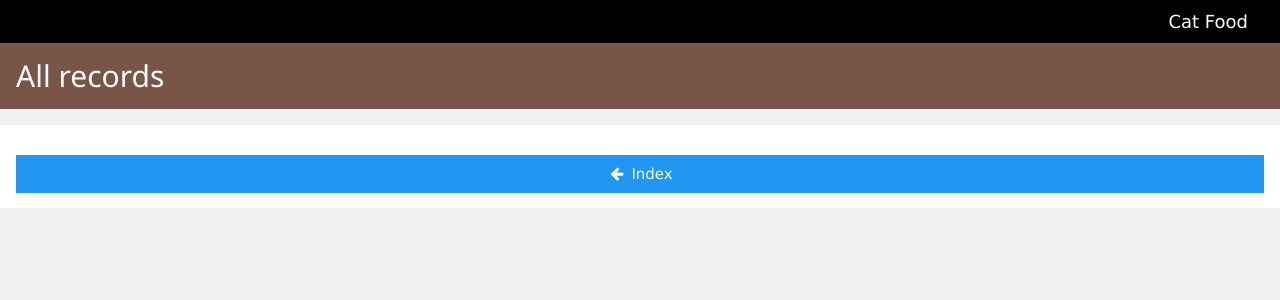
After one commit to dvolk/catfood, a Flask app: page /all in a window 1280 px wide. The commit adds this page. Shown: the top 300 px of the page. Run offline with Flask 2, Linux system fonts and the light colour scheme; data that the repository does not hold is empty.

Commit message:
add change value and show all records page

```diff
--- a/main.py
+++ b/main.py
@@ -18,6 +18,27 @@ class CalorieRecord(db.Document):
     t = db.IntField()  # MMSS
     e = db.IntField()  # epochtime
     calories = db.IntField()
+
+
+@app.route("/all")
+def all():
+    records = list(CalorieRecord.objects.order_by("-e").all())
+
+    today = datetime.datetime.today()
+    epochtime_now = int(today.timestamp())
+
+    def nice_time(t2):
+        return humanize.naturaltime(
+            datetime.timedelta(seconds=(epochtime_now - t2))
+        ).capitalize()
+
+    return flask.render_template(
+        "all.jinja2",
+        title="catfood",
+        page_title=f"All records",
+        records=records,
+        nice_time=nice_time,
+    )
 
 
 @app.route("/")
@@ -95,12 +116,18 @@ def delete(record_id):
     return flask.redirect(flask.url_for("index"))
 
 
-@app.route("/edit/<record_id>")
+@app.route("/edit/<record_id>", methods=["GET", "POST"])
 def edit(record_id):
     record = CalorieRecord.objects(id=record_id).first_or_404()
-    return flask.render_template(
-        "edit.jinja2", title="Cat food", page_title="Edit", record=record
-    )
+    if flask.request.method == "GET":
+        return flask.render_template(
+            "edit.jinja2", title="Cat food", page_title="Edit", record=record
+        )
+    if flask.request.method == "POST":
+        new_value = flask.request.form.get("new_value")
+        record.calories = int(new_value)
+        record.save()
+        return flask.redirect(flask.url_for("edit", record_id=record_id))
 
 
 @app.route("/add/<new_calories>")
--- /dev/null
+++ b/templates/all.jinja2
@@ -0,0 +1,26 @@
+{% extends 'base.jinja2' %}
+
+{% block content %}
+  <header class="w3-container w3-brown">
+    <h2>{{ page_title|capitalize }}</h2>
+  </header>
+
+  <div class="w3-container w3-panel w3-white">
+    <p>
+    <table class="w3-table-all">
+      {% for record in records %}
+        <tr>
+          <td>{{ nice_time(record.e) }}</td>
+          <td class="w3-right-align"><strong>{{ record.calories }}</strong> kcal</td>
+          <td class="w3-right-align"><a href="/edit/{{ record.id }}"><i class="fa fa-fw fa-edit"></i></a></td>
+        </tr>
+      {% endfor %}
+    </table>
+    </p>
+
+    <p>
+      <a style="width: 100%" class="w3-button w3-blue" href={{ url_for('index') }}><i class="fa fa-fw fa-arrow-left"></i> Index</a>
+    </p>
+
+  </div>
+{% endblock %}
--- a/templates/index.jinja2
+++ b/templates/index.jinja2
@@ -64,5 +64,9 @@
       {% endfor %}
     </table>
 
+    <p>
+      <a href="/all">Show all records</a>
+    </p>
+
   </div>
 {% endblock %}
```
Also changed, not shown: templates/edit.jinja2 (+10 -0 lines).
